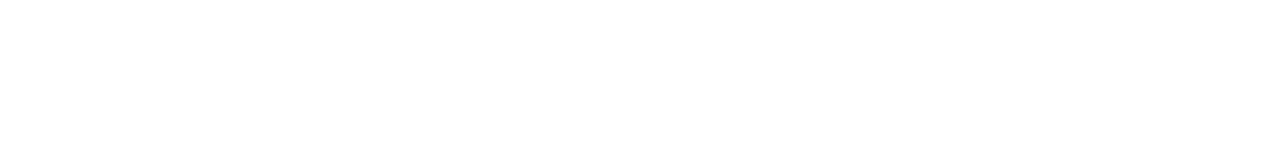
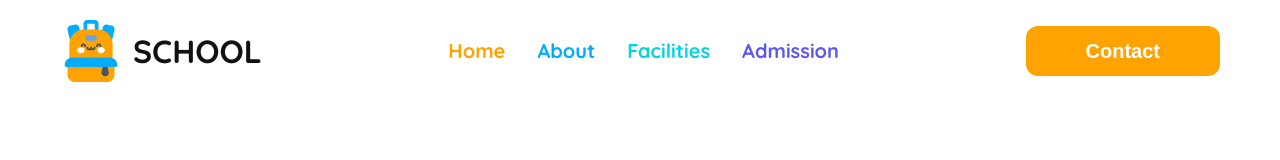
Before and after one commit to muradn30n/B11-A2-Kid-s-School-Website, a plain HTML site: page index.html in a window 1280 px wide. Drawn offline with Linux system fonts and the light colour scheme.

Commit message:
added the nav section and icons

```diff
--- a/index.html
+++ b/index.html
@@ -1,14 +1,34 @@
 <!DOCTYPE html>
 <html lang="en">
+
 <head>
     <meta charset="UTF-8">
     <meta name="viewport" content="width=device-width, initial-scale=1.0">
     <title>Kid's School</title>
     <link rel="stylesheet" href="style.css">
 </head>
-<body>
+
+<body class="quicksand-font">
     <header>
+        <nav class="container display-flex">
+            <div class="logo display-flex">
+                <img src="assets/logo.png" alt="">
+                <h1 class="nav-title">SCHOOL</h1>
+            </div>
 
+            <ul class="display-flex">
+                <a href="" style="color: var(--orange);">Home</a>
+                <a href="" style="color: var(--blue);">About</a>
+                <a href="" style="color: #05D4DF;">Facilities</a>
+                <a href="" style="color: #5D58EF;">Admission</a>
+            </ul>
+
+            <div>
+                <a href=""><button class="button">Contact</button></a>
+            </div>
+
+            <div id="icon"><i class="fa-solid fa-bars"></i></div>
+        </nav>
     </header>
     <main>
 
@@ -16,5 +36,7 @@
     <footer>
 
     </footer>
+    <script src="https://kit.fontawesome.com/302eee30f5.js" crossorigin="anonymous"></script>
 </body>
+
 </html>
--- a/style.css
+++ b/style.css
@@ -0,0 +1,88 @@
+@import url('https://fonts.googleapis.com/css2?family=Quicksand:wght@300..700&display=swap');
+
+.quicksand-font {
+    font-family: "Quicksand", serif;
+    font-optical-sizing: auto;
+    font-weight: 400;
+    font-style: normal;
+}
+
+* {
+    margin: 0;
+    padding: 0;
+}
+
+:root {
+    --orange: #FEA301;
+    --white: #FFFFFF;
+    --blue: #01ACFD;
+    --black: #111111;
+}
+
+/* shared styles */
+.container {
+    max-width: 1160px;
+    margin: 0 auto;
+}
+
+.display-flex {
+    display: flex;
+}
+
+a {
+    text-decoration: none;
+}
+
+ul {
+    list-style-type: none;
+}
+
+/* navbar section styles */
+nav {
+    justify-content: space-between;
+    align-items: center;
+    padding: 20px 0;
+}
+
+nav .logo {
+    align-items: center;
+    gap: 11px;
+}
+
+nav .logo .img {
+    width: 62px;
+    height: 62px;
+}
+
+.nav-title {
+    font-weight: 700;
+    font-size: 32px;
+    line-height: 32px;
+    color: var(--black);
+}
+
+nav>ul {
+    align-items: center;
+    gap: 32px;
+}
+
+nav>ul>a {
+    font-weight: 700;
+    font-size: 20px;
+    line-height: 30px;
+}
+
+nav .button {
+    font-weight: 600;
+    font-size: 20px;
+    height: 50px;
+    padding: 10px 60px;
+    border-radius: 12px;
+    border: none;
+    color: var(--white);
+    background-color: var(--orange);
+}
+#icon,
+hr {
+    display: none;
+}
```
